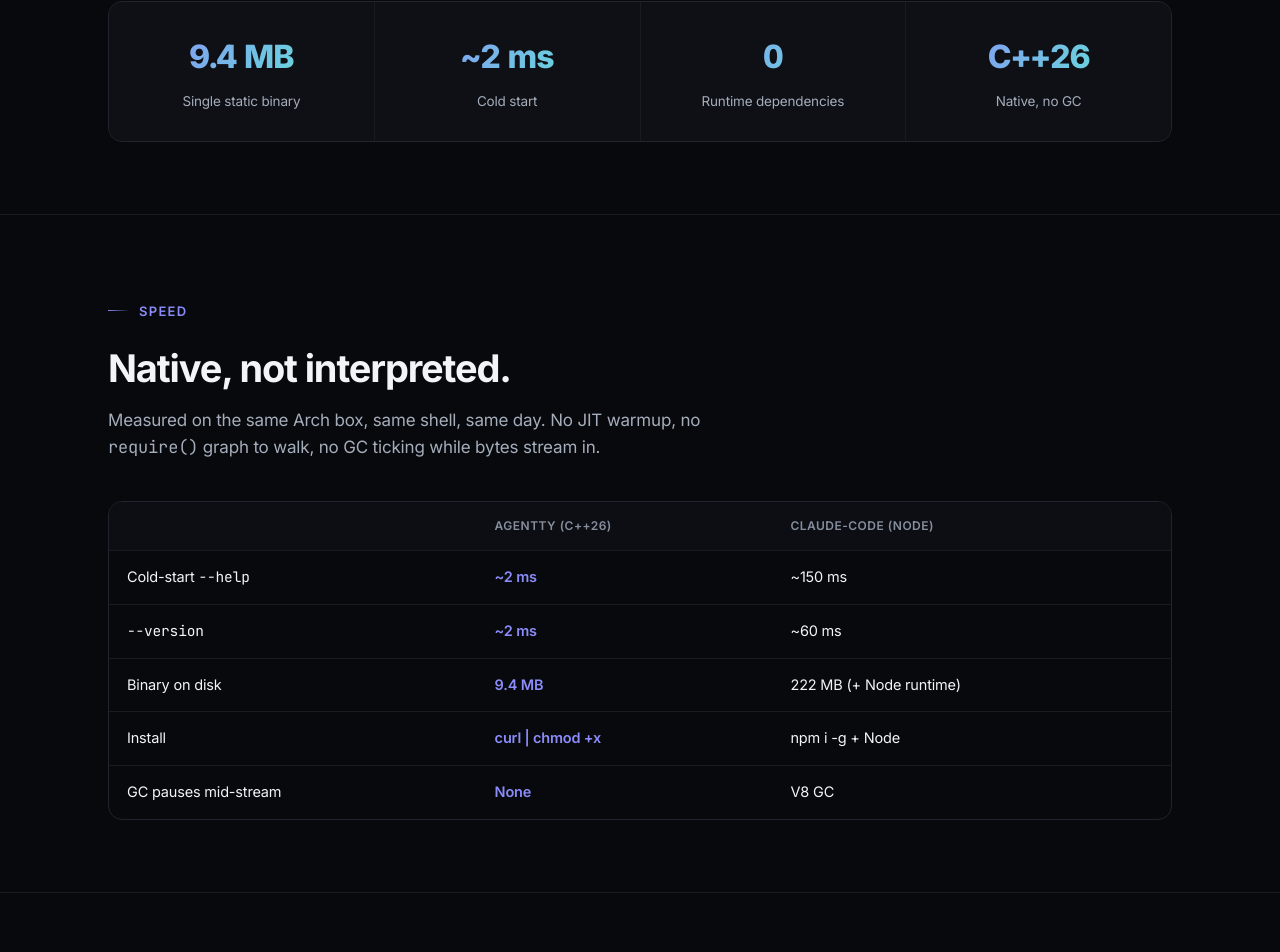
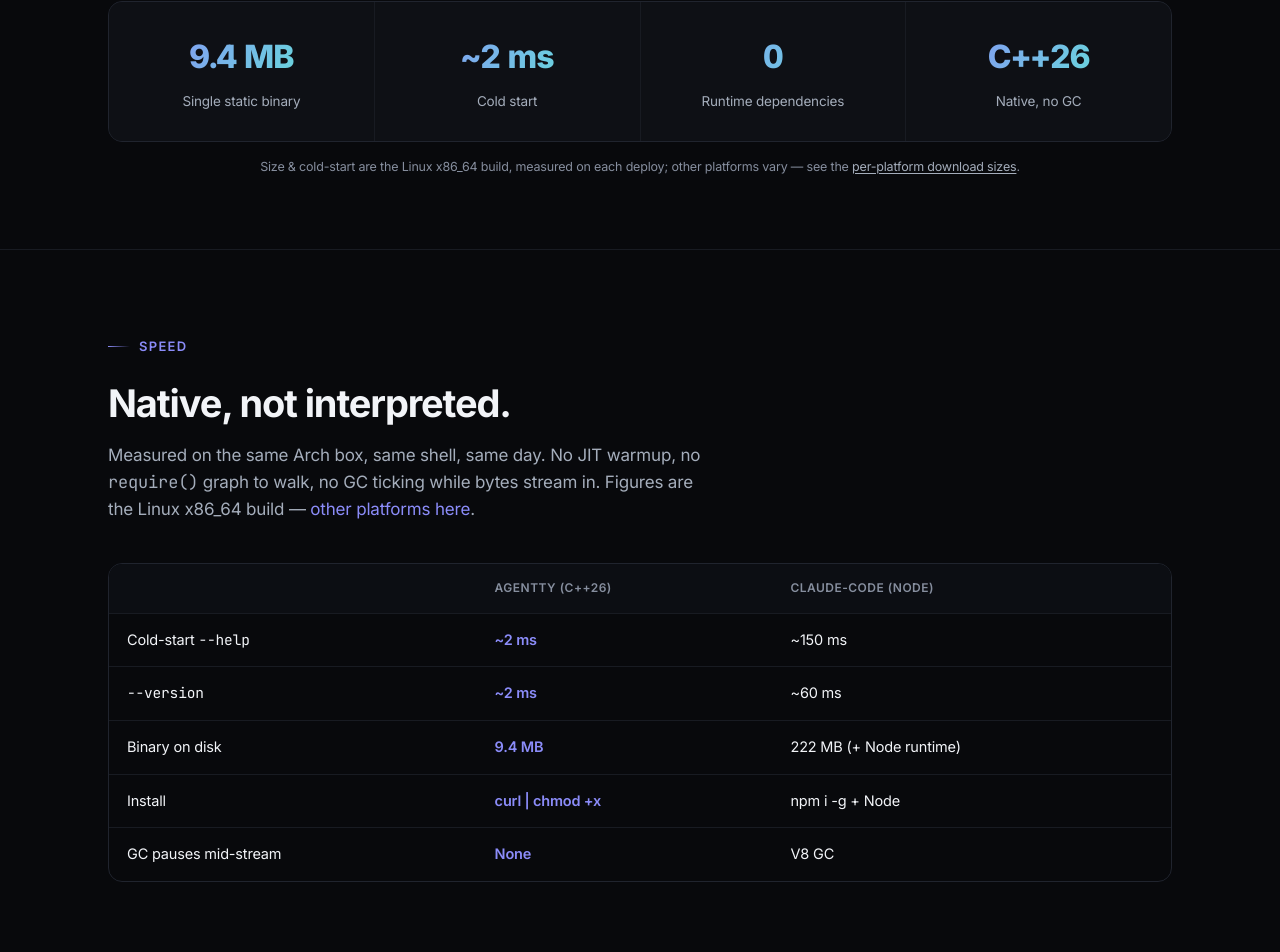
Before and after one commit to 1ay1/agentty.org, a Next.js app: page / in a window 1280 px wide. Shown: the part 1044-1996 px from the top of the page. Built offline with nearby package versions, Linux system fonts and the light colour scheme.

Commit message:
Clarify headline size/speed are Linux x86_64; footnote links to per-platform download table

```diff
--- a/app/globals.css
+++ b/app/globals.css
@@ -469,6 +469,9 @@
 .stat:hover { background: #11131b; }
 .stat .num { font-size: 32px; font-weight: 800; letter-spacing: -0.03em; background: linear-gradient(120deg, var(--accent), var(--accent-2)); -webkit-background-clip: text; background-clip: text; color: transparent; }
 .stat .lbl { color: var(--text-dim); font-size: 13.5px; margin-top: 6px; }
+.stats-note { text-align: center; color: var(--text-faint); font-size: 12.5px; margin: 14px 0 0; }
+.stats-note a { color: var(--text-dim); text-decoration: underline; text-underline-offset: 2px; text-decoration-thickness: 1px; }
+.stats-note a:hover { color: var(--text); }
 
 /* ---------- QUOTE ---------- */
 .quote {
--- a/app/page.tsx
+++ b/app/page.tsx
@@ -65,6 +65,11 @@
             <div className="stat" data-reveal><CountUp value="0" /><div className="lbl">Runtime dependencies</div></div>
             <div className="stat" data-reveal><div className="num">C++26</div><div className="lbl">Native, no GC</div></div>
           </div>
+          <p className="stats-note">
+            Size &amp; cold-start are the Linux&nbsp;x86_64 build, measured on each deploy;
+            other platforms vary — see the{" "}
+            <Link href="/docs/installation#latest">per-platform download sizes</Link>.
+          </p>
         </div>
       </section>
 
@@ -76,6 +81,7 @@
           <p className="section-sub">
             Measured on the same Arch box, same shell, same day. No JIT warmup, no
             <code> require()</code> graph to walk, no GC ticking while bytes stream in.
+            Figures are the Linux&nbsp;x86_64 build &mdash; <Link href="/docs/installation#latest">other platforms here</Link>.
           </p>
           <div className="tablewrap">
             <table>
--- a/lib/release.generated.ts
+++ b/lib/release.generated.ts
@@ -1,6 +1,6 @@
 // AUTO-GENERATED by scripts/fetch-release.mjs — DO NOT EDIT BY HAND.
 // Pulled from the GitHub Releases API on each deploy so the published-artifact
-// version / size / per-platform downloads never drift. Last fetched: 2026-06-02T10:02:11.936Z.
+// version / size / per-platform downloads never drift. Last fetched: 2026-06-02T10:05:30.520Z.
 
 export const latestRelease = {
   "version": "0.1.0",
@@ -60,7 +60,7 @@
       "sha256": "4f6fe2b3fedef8a6e920439a111a79c99f24e0b32f2c6a9982941c2450451758"
     }
   ],
-  "fetchedAt": "2026-06-02T10:02:11.936Z"
+  "fetchedAt": "2026-06-02T10:05:30.520Z"
 } as const;
 
 export type LatestRelease = typeof latestRelease;
--- a/lib/stats.generated.ts
+++ b/lib/stats.generated.ts
@@ -1,17 +1,17 @@
 // AUTO-GENERATED by scripts/measure-stats.mjs — DO NOT EDIT BY HAND.
 // Regenerated on every deploy from the real agentty binary, so the site can
-// never drift from what actually ships. Last measured: 2026-06-02T10:02:11.459Z.
+// never drift from what actually ships. Last measured: 2026-06-02T10:05:30.072Z.
 
 export const measuredStats = {
   "binarySizeBytes": 9849816,
   "binarySizeMB": "9.4 MB",
   "version": "0.1.0",
   "staticLinked": true,
-  "coldStartMs": 2.25,
+  "coldStartMs": 2.15,
   "coldStartLabel": "~2 ms",
-  "versionMs": 2.25,
-  "helpMs": 2.29,
-  "measuredAt": "2026-06-02T10:02:11.459Z",
+  "versionMs": 2.2,
+  "helpMs": 2.15,
+  "measuredAt": "2026-06-02T10:05:30.072Z",
   "source": "/home/ayush/.local/bin/agentty"
 } as const;
 
```
